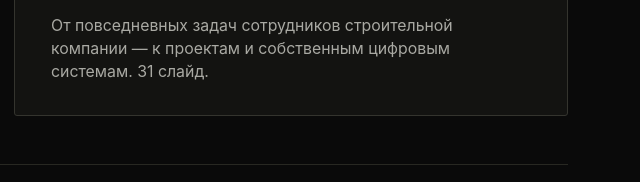
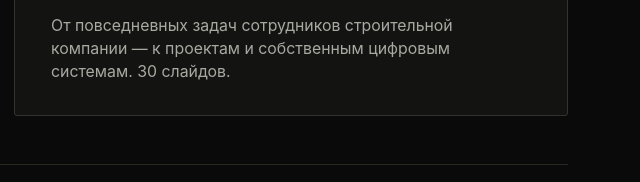
Before and after one commit to iamkurakov/academy, a plain HTML site: page index.html in a window 1280 px wide. Shown: the part 759-941 px from the top of the page, 635-1275 px from the left. Drawn offline with Linux system fonts and the light colour scheme.

Commit message:
Set lesson 2 count to 30 slides

```diff
--- a/index.html
+++ b/index.html
@@ -25,7 +25,7 @@ footer{border-top:1px solid #282822;padding-top:20px}
 <section class="hero" aria-labelledby="title"><div class="eyebrow">Образовательная программа</div><h1 id="title">АКАДЕМИЯ<em>ИИ</em></h1><p class="subtitle">Выберите урок. Каждый урок открывается отдельно, в формате полноэкранной веб-презентации.</p></section>
 <nav class="lesson-list" aria-label="Выбор урока">
 <a class="lesson" href="lesson-01.html"><div class="lesson-top"><span>УРОК 01</span><span class="arrow" aria-hidden="true">↗</span></div><h2>РАБОТА, ПЕРЕЙДИ НА ЧАТ-БОТА</h2><p>Знакомство с нейросетями, моделями, терминами и основными принципами работы.</p></a>
-<a class="lesson" href="lesson-02.html"><div class="lesson-top"><span>УРОК 02</span><span class="arrow" aria-hidden="true">↗</span></div><h2>ТРИ СЛОЯ РАБОТЫ С CHATGPT</h2><p>От повседневных задач сотрудников строительной компании — к проектам и собственным цифровым системам. 31 слайд.</p></a>
+<a class="lesson" href="lesson-02.html"><div class="lesson-top"><span>УРОК 02</span><span class="arrow" aria-hidden="true">↗</span></div><h2>ТРИ СЛОЯ РАБОТЫ С CHATGPT</h2><p>От повседневных задач сотрудников строительной компании — к проектам и собственным цифровым системам. 30 слайдов.</p></a>
 </nav>
 <footer><span>ЕВГЕНИЙ КУРАКОВ</span><span>ACADEMY · 2026</span></footer>
 </main></body></html>
```
